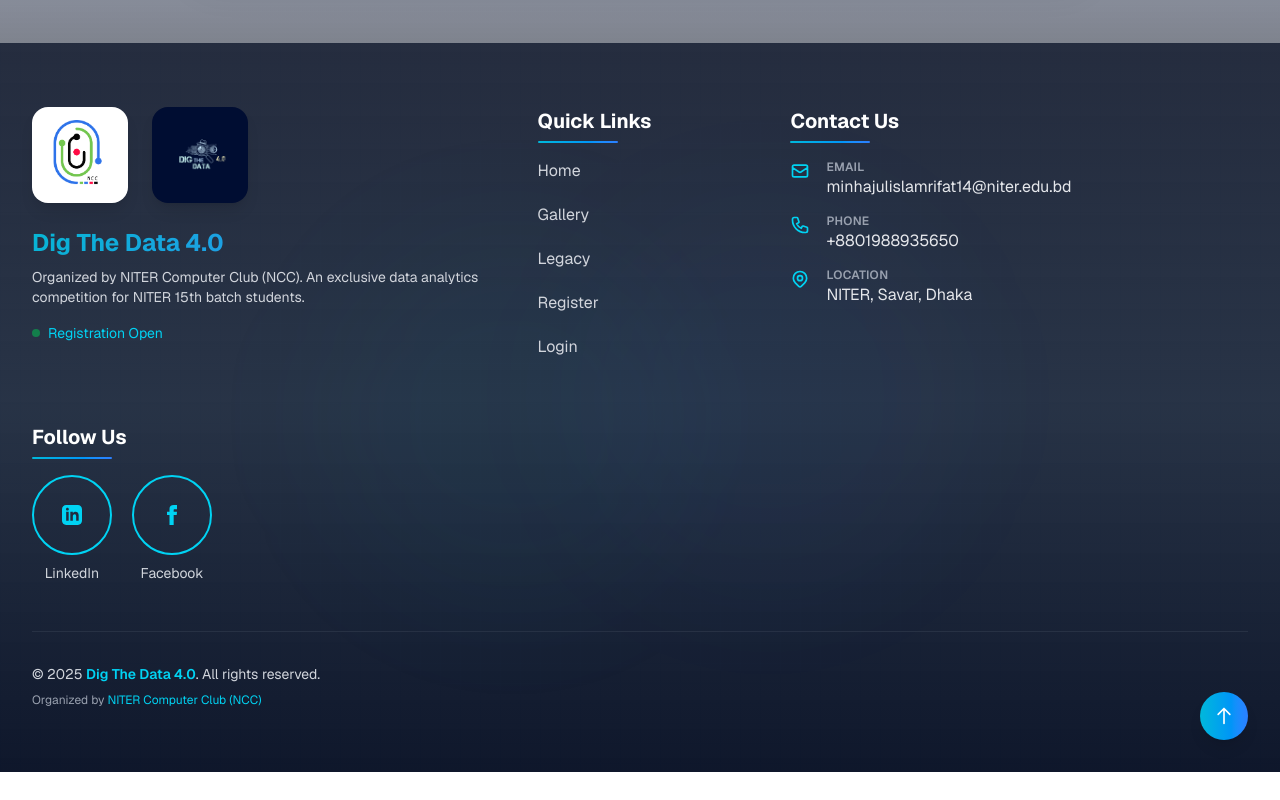
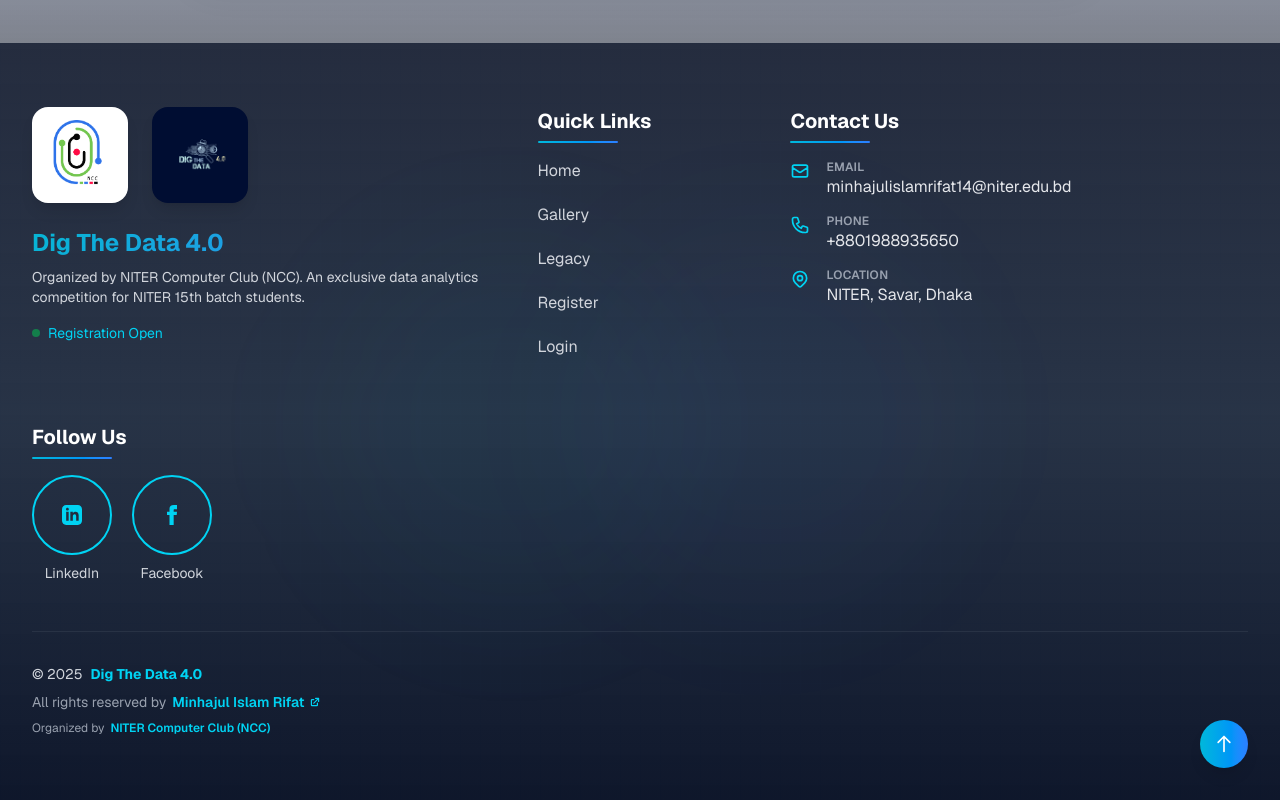
Before and after one commit to Rifat770-coder/Dig-the-data-4.0, a Next.js app: page / in a window 1280 px wide. Shown: the part 5564-6364 px from the top of the page. Before the commit the page ends 6336 px from the top, so only its background shows below. Built offline with nearby package versions, Linux system fonts and the light colour scheme.

Commit message:
update26

```diff
--- a/app/Footer/page.tsx
+++ b/app/Footer/page.tsx
@@ -272,14 +272,37 @@
         <div className={`pt-8 border-t border-gray-700/50 transition-all duration-1000 delay-500 ${
           isVisible ? 'opacity-100 translate-y-0' : 'opacity-0 translate-y-8'
         }`}>
-          <div className="flex flex-col md:flex-row justify-between items-center gap-6">
-            <div className="text-center md:text-left">
-              <p className="text-gray-300 text-sm mb-2">
-                © 2025 <span className="text-cyan-400 font-semibold">Dig The Data 4.0</span>. All rights reserved.
-              </p>
-              <p className="text-gray-400 text-xs">
-                Organized by <span className="text-cyan-400">NITER Computer Club (NCC)</span>
-              </p>
+          {/* Mobile-Optimized Layout */}
+          <div className="flex flex-col items-center gap-4 md:flex-row md:justify-between md:items-center md:gap-6">
+            {/* Copyright Section - Mobile Stacked */}
+            <div className="text-center md:text-left space-y-2 w-full md:w-auto">
+              {/* Year and Event Name */}
+              <div className="flex flex-wrap items-center justify-center md:justify-start gap-x-2 text-sm">
+                <span className="text-gray-300">© 2025</span>
+                <span className="text-cyan-400 font-bold">Dig The Data 4.0</span>
+              </div>
+
+              {/* Rights Reserved - Mobile Friendly */}
+              <div className="flex flex-wrap items-center justify-center md:justify-start gap-x-1.5 text-xs sm:text-sm">
+                <span className="text-gray-400">All rights reserved by</span>
+                <a
+                  target='_blank'
+                  href="https://www.linkedin.com/in/minhajul-islam-rifat-986992342/"
+                  className="text-cyan-400 font-semibold hover:text-cyan-300 transition-colors whitespace-nowrap inline-flex items-center gap-1"
+                >
+                  <span>Minhajul Islam Rifat</span>
+                  <svg className="w-3 h-3" fill="currentColor" viewBox="0 0 20 20">
+                    <path d="M11 3a1 1 0 100 2h2.586l-6.293 6.293a1 1 0 101.414 1.414L15 6.414V9a1 1 0 102 0V4a1 1 0 00-1-1h-5z" />
+                    <path d="M5 5a2 2 0 00-2 2v8a2 2 0 002 2h8a2 2 0 002-2v-3a1 1 0 10-2 0v3H5V7h3a1 1 0 000-2H5z" />
+                  </svg>
+                </a>
+              </div>
+
+              {/* Organizer Info */}
+              <div className="flex items-center justify-center md:justify-start gap-1.5 text-xs">
+                <span className="text-gray-400">Organized by</span>
+                <span className="text-cyan-400 font-semibold whitespace-nowrap">NITER Computer Club (NCC)</span>
+              </div>
             </div>
 
           </div>
```
